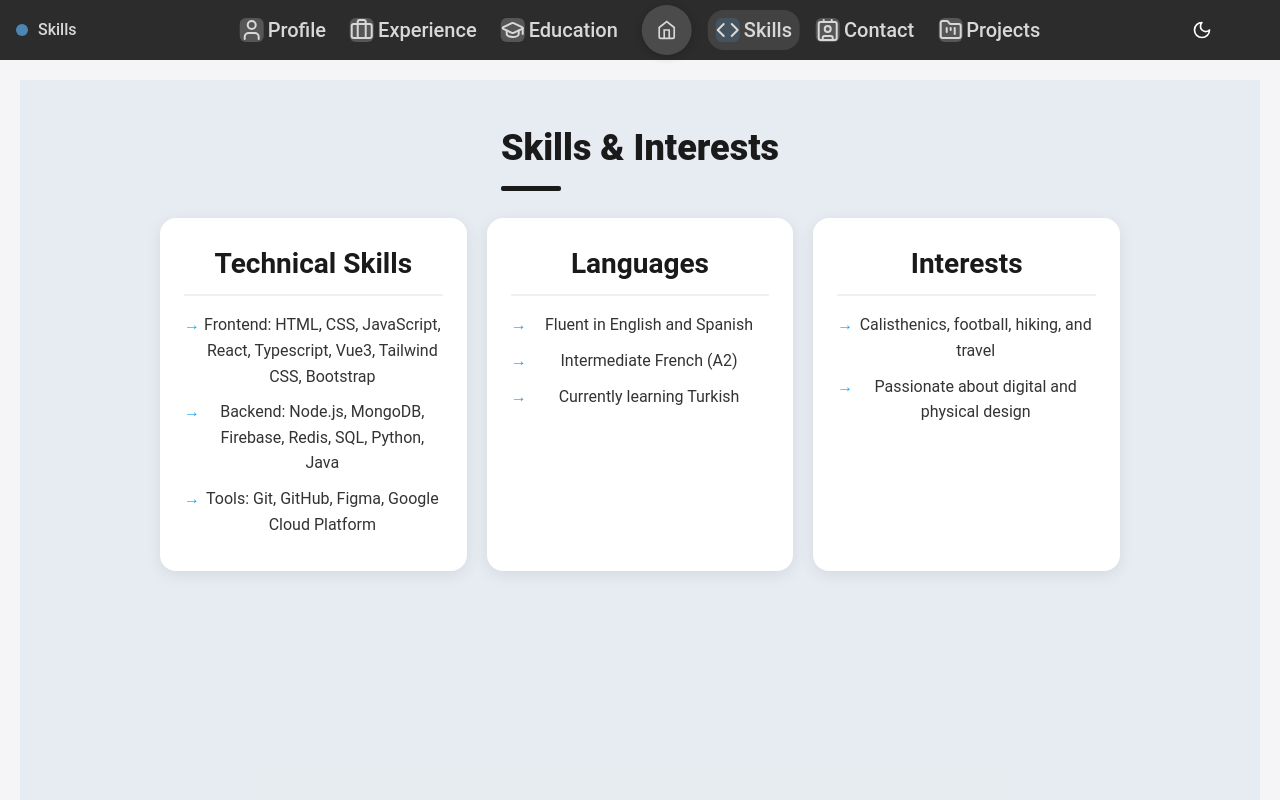
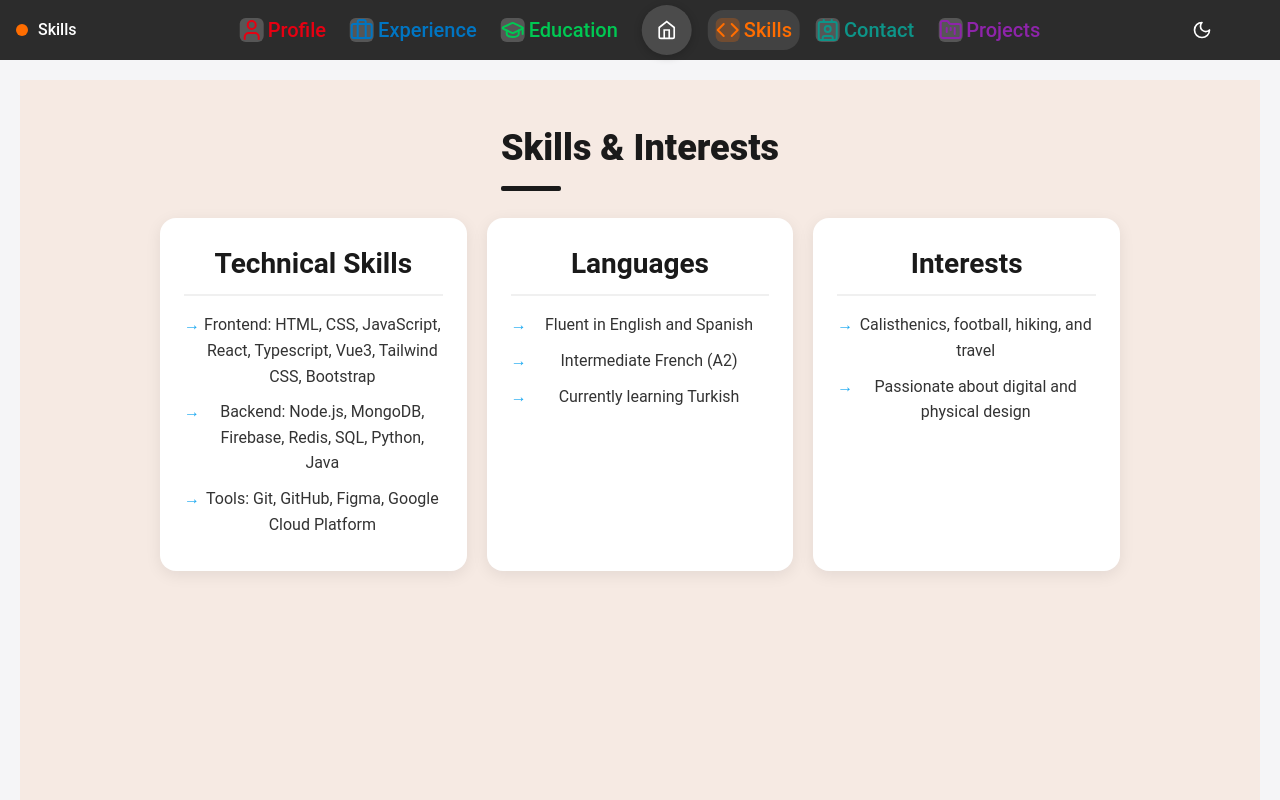
Before and after one commit to daviddc5/DavidDiazClifton, a React (Create React App) app in the folder david-portfolio/: page /skills in a window 1280 px wide. Built offline with nearby package versions, Linux system fonts and the light colour scheme.

Commit message:
Revert "navbar is black and white text"
This reverts commit 97f92b10d1b7fbbbbfed0d25eec018049bcddf3c.

```diff
--- a/david-portfolio/src/components/NintendoSwitch/NavBar.js
+++ b/david-portfolio/src/components/NintendoSwitch/NavBar.js
@@ -1,9 +1,6 @@
 import React, { useRef, useEffect } from "react";
 import { Link, useLocation } from "react-router-dom";
 import ThemeToggle from "../../styles/themeToggle"; // Import the ThemeToggle component
-
-// Light gray color for navbar text
-const NAVBAR_TEXT_COLOR = "#d8d8d8";
 
 const NavBar = ({
   onHomeClick,
@@ -63,9 +60,7 @@ const NavBar = ({
               className="indicator-color"
               style={{ backgroundColor: selectedSection.color }}
             ></div>
-            <span style={{ color: NAVBAR_TEXT_COLOR }}>
-              {selectedSection.title}
-            </span>
+            <span>{selectedSection.title}</span>
           </div>
         )}
       </div>
@@ -96,7 +91,7 @@ const NavBar = ({
                       : ""
                   }`}
                   style={{
-                    color: NAVBAR_TEXT_COLOR,
+                    color: section.color,
                   }}
                   aria-label={`Go to ${section.title}`}
                   aria-current={
@@ -128,7 +123,7 @@ const NavBar = ({
                 height="20"
                 viewBox="0 0 24 24"
                 fill="none"
-                stroke={NAVBAR_TEXT_COLOR}
+                stroke="currentColor"
                 strokeWidth="2"
                 aria-hidden="true"
               >
@@ -154,7 +149,7 @@ const NavBar = ({
                       : ""
                   }`}
                   style={{
-                    color: NAVBAR_TEXT_COLOR,
+                    color: section.color,
                   }}
                   aria-label={`Go to ${section.title}`}
                   aria-current={
@@ -186,7 +181,7 @@ const NavBar = ({
               height="20"
               viewBox="0 0 24 24"
               fill="none"
-              stroke={NAVBAR_TEXT_COLOR}
+              stroke="currentColor"
               strokeWidth="2"
               aria-hidden="true"
             >
--- a/david-portfolio/src/data/portfolioData.js
+++ b/david-portfolio/src/data/portfolioData.js
@@ -15,37 +15,37 @@ const sections = [
     id: "profile",
     title: "Profile",
     icon: <User size={24} />,
-    color: "#2A4D69", // Deep blue
+    color: "#E60012", // Nintendo Red
   },
   {
     id: "experience",
     title: "Experience",
     icon: <Briefcase size={24} />,
-    color: "#2E6E65", // Medium blue
+    color: "#0075C2", // Nintendo Blue (slightly adjusted)
   },
   {
     id: "education",
     title: "Education",
     icon: <GraduationCap size={24} />,
-    color: "#D16666", // Dusty rose
+    color: "#00C853", // Vibrant Green
   },
   {
     id: "skills",
     title: "Skills",
     icon: <Code size={24} />,
-    color: "#4B86B4", // Teal green
+    color: "#FF6D00", // Nintendo Orange
   },
   {
     id: "contact",
     title: "Contact",
     icon: <Contact size={24} />,
-    color: "#6E2E5A", // Deep purple
+    color: "#0d9488", // Teal
   },
   {
     id: "projects",
     title: "Projects",
     icon: <FolderKanban size={24} />,
-    color: "#E76F51", // Terracotta
+    color: "#8E24AA", // Royal Purple
   },
 ];
 // Content for each section
--- a/david-portfolio/src/styles/NintendoSwitch.css
+++ b/david-portfolio/src/styles/NintendoSwitch.css
@@ -17,18 +17,24 @@
 
 /* Dark mode variables */
 [data-theme="dark"] {
+  /* Base colors */
   --switch-bg: #121212;
-  --switch-dark: #1a1a1a;
-  --switch-text: #f5f5f7;
-  --switch-red: #e60012;
-  --switch-blue: #1eaaf1;
-  --switch-nav: #2c2c2c;
-  --card-bg: #1a1a1a;
-  --card-shadow: rgba(255, 255, 255, 0.08);
+  --switch-dark: #1e1e1e;
+  --switch-text: #ffffff;
+  --switch-red: #ff4d4d;
+  --switch-blue: #4dabf7;
+  --switch-nav: #0a0a0a;
+
+  /* Card and container colors */
+  --card-bg: #1e1e1e;
+  --card-shadow: rgba(0, 0, 0, 0.5);
   --border-color: #333;
-  --secondary-text: #aaa;
-  --tertiary-text: #ccc;
+
+  /* Text colors */
+  --secondary-text: #bbbbbb;
+  --tertiary-text: #999999;
 }
+
 * {
   margin: 0;
   padding: 0;
```
